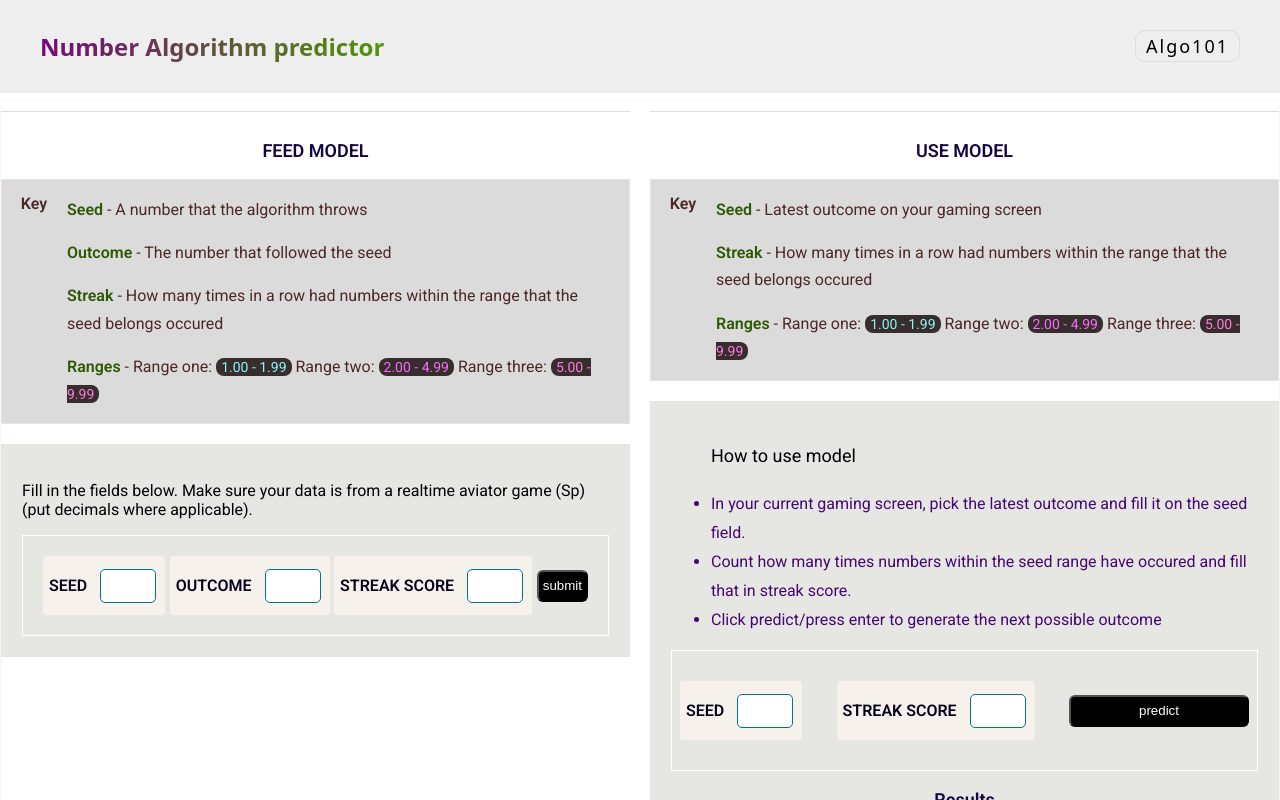
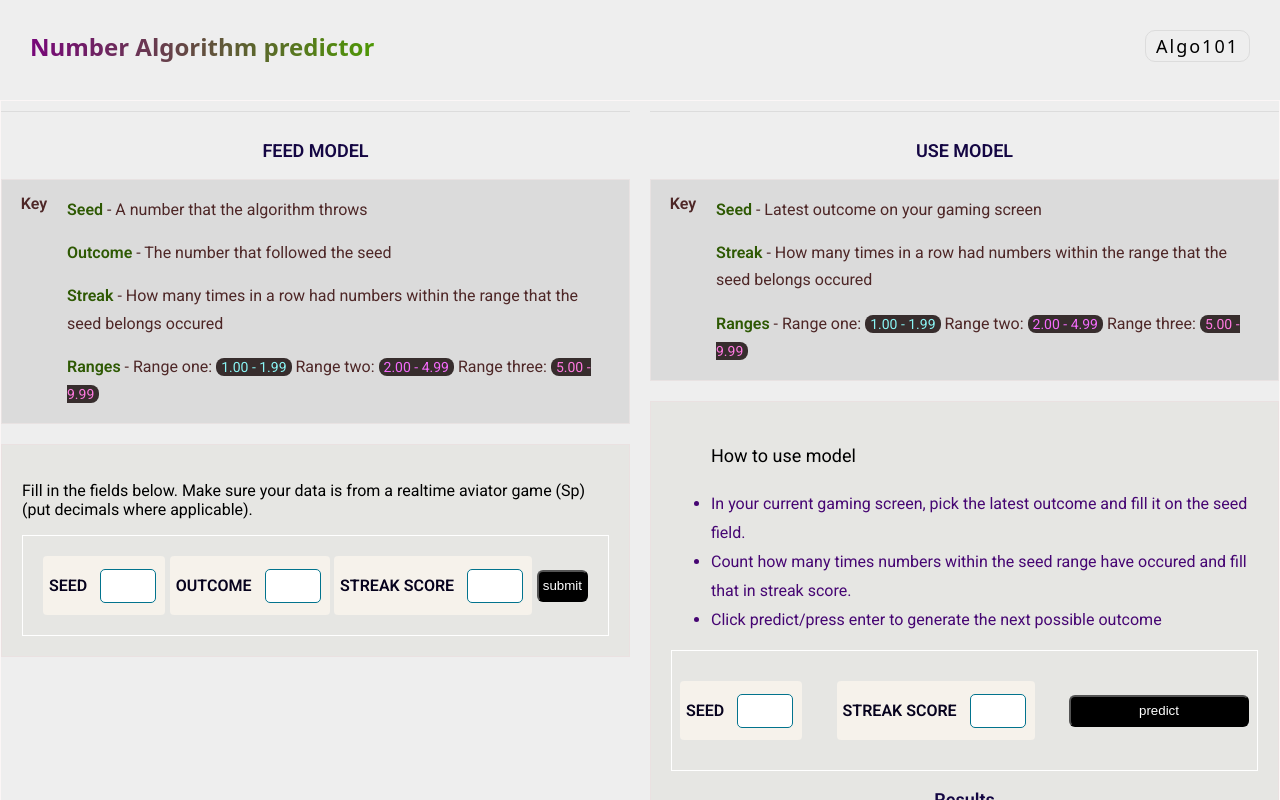
Before and after one commit to SimonNjorge/avi-frontend, a React (Vite) app: page / in a window 1280 px wide. Shown: the top 800 px of the page. Built offline with nearby package versions, Linux system fonts and the light colour scheme; a web font is replaced by a local one.

Commit message:
quick ui polish

```diff
--- a/src/index.css
+++ b/src/index.css
@@ -5,6 +5,7 @@ html{
 body{
     font-family: "Roboto", sans-serif;
     margin: 0;
+    background-color: rgb(238, 238, 238);
 }
 
 .header{
@@ -13,7 +14,7 @@ body{
     left: 0;
     right: 0;
     z-index: 15;
-    padding: 10px 40px;
+    padding: 10px;
     display: flex;
     justify-content: space-between;
     align-items: center;
@@ -32,6 +33,9 @@ body{
 @media screen and (min-width: 648px) {
     .header h2{
         font-size: 1.5rem;
+    }
+    .header{
+        padding: 10px 30px;
     }
 }
 
```
Also changed, not shown: 1 other file (tests, documents, lock files or other folders).
